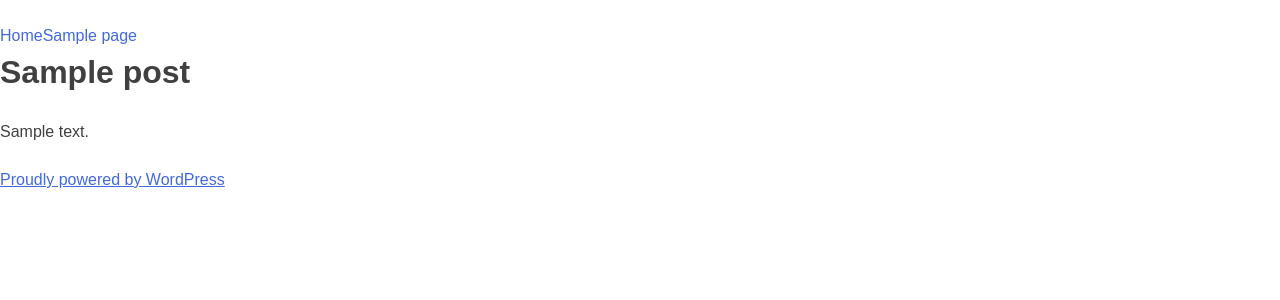
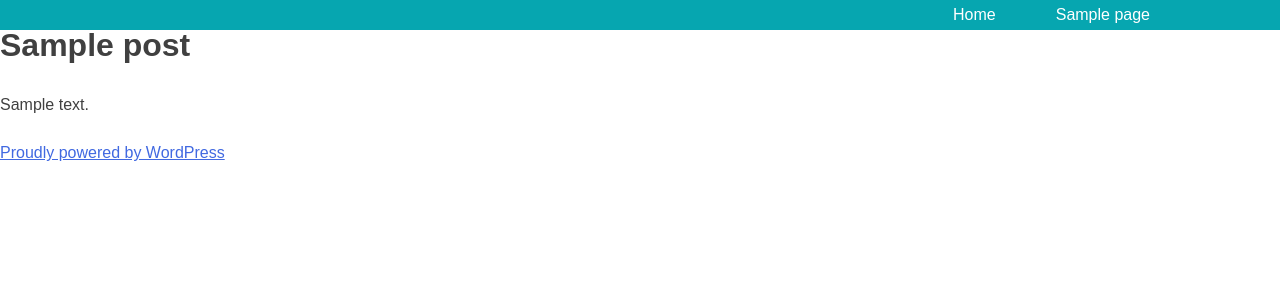
Before and after one commit to kcyoung1/wordpress-mccoll-therapy, a WordPress theme: template themes/mccoll-therapy/page.php in a window 1280 px wide. Shown: the top 300 px of the page. Run offline with PHP 8.4 and a stand-in for WordPress, Linux system fonts and the light colour scheme; the site name, menu and one post (Sample post) are stand-ins, and other content is empty.

Commit message:
creating front-page file and styling the navigation menu, changing the color, position fixed and placement of menu items

```diff
--- a/themes/mccoll-therapy/gulpfile.js
+++ b/themes/mccoll-therapy/gulpfile.js
@@ -70,7 +70,7 @@ gulp.task('browser-sync', function() {
 });
 
 gulp.task('watch', function() {
-   gulp.watch('./sass/*.scss', ['sass']);
+   gulp.watch('./sass/**/*.scss', ['sass']);
    gulp.watch('./js/*.js', ['scripts']);
 });
 
--- a/themes/mccoll-therapy/sass/abstract/_variables.scss
+++ b/themes/mccoll-therapy/sass/abstract/_variables.scss
@@ -19,6 +19,10 @@ $color__link: royalblue;
 $color__link-visited: purple;
 $color__link-hover: midnightblue;
 
+$color__white: white;
+$color__black: black;
+$color__main: #06A6B0;
+
 // Typography
 
 $font__main: sans-serif;
--- a/themes/mccoll-therapy/sass/layout/_navigation.scss
+++ b/themes/mccoll-therapy/sass/layout/_navigation.scss
@@ -130,3 +130,28 @@ a {
 		width: 50%;
 	}
 }
+.site-description {
+	display: none;
+}
+
+// Navigation Menu Customization
+.main-navigation {
+	width: 100%;
+	height: 30px;
+	background: $color__main;
+	display: flex;
+	align-items: center;
+	justify-content: flex-end;
+	position: fixed;
+	z-index: 100;
+	top: 0;
+	ul {
+		margin-right: 100px;
+	}
+	li {
+		margin: 0 30px;
+	}
+	a {
+		color: $color__white;
+	}
+}
--- a/themes/mccoll-therapy/style.css
+++ b/themes/mccoll-therapy/style.css
@@ -484,6 +484,29 @@ a {
   text-align: right;
   width: 50%; }
 
+.site-description {
+  display: none; }
+
+.main-navigation {
+  width: 100%;
+  height: 30px;
+  background: #06A6B0;
+  display: -ms-flexbox;
+  display: flex;
+  -ms-flex-align: center;
+      align-items: center;
+  -ms-flex-pack: end;
+      justify-content: flex-end;
+  position: fixed;
+  z-index: 100;
+  top: 0; }
+  .main-navigation ul {
+    margin-right: 100px; }
+  .main-navigation li {
+    margin: 0 30px; }
+  .main-navigation a {
+    color: white; }
+
 /*--------------------------------------------------------------
 # Accessibility
 --------------------------------------------------------------*/
```
Also changed, not shown: themes/mccoll-therapy/front-page.php (added, +40 -0 lines), themes/mccoll-therapy/build/css/style.min.css.
